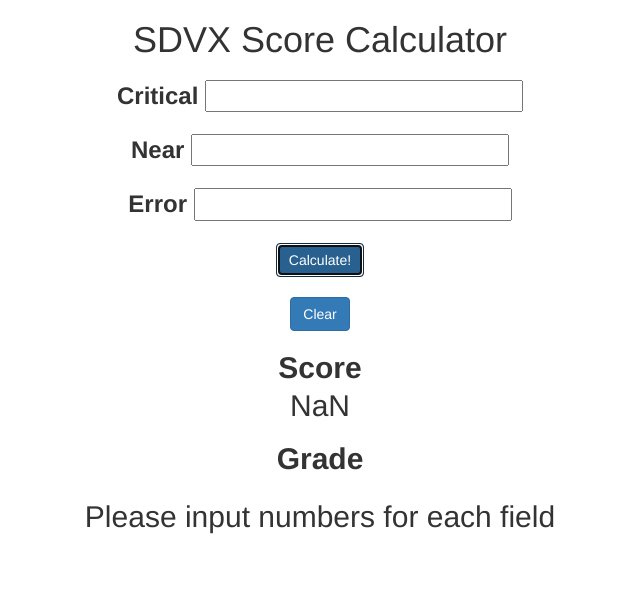
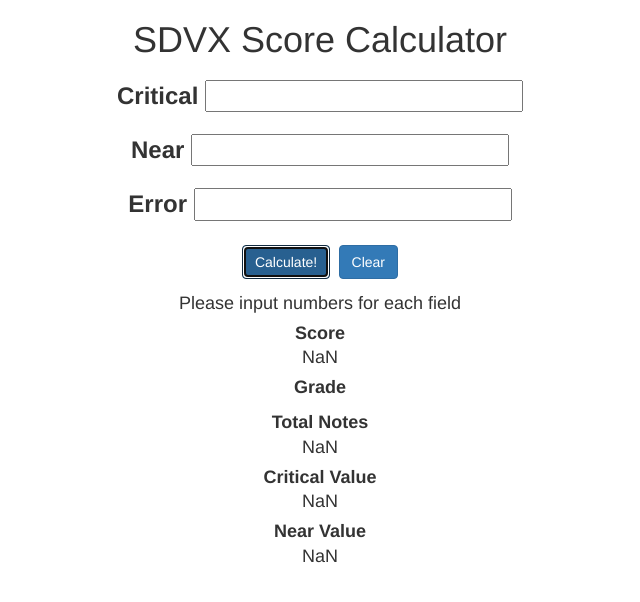
Before and after one commit to brenbread/SDVX-Score-Calculator, a plain HTML site: page index.html in a window 1280 px wide. Both pictures are taken after a click on the button "Calculate!". Shown: the whole page, without its empty margins (320-960 px from the left). Drawn offline with nearby package versions, Linux system fonts and the light colour scheme.

Commit message:
Now shows value of criticals and nears

```diff
--- a/index.html
+++ b/index.html
@@ -23,14 +23,16 @@
         <label for="error">Error</label>
         <input type="number" id="error" min="0"/>
       </h3>
-      <h2><input type="button" class="btn btn-primary" onclick="scoreCalc()" value="Calculate!"></h2>
-      <h2><input type="button" class="btn btn-primary" onclick="scoreClear()" value="Clear"></h2>
+      <h2><input type="button" class="btn btn-primary" onclick="scoreCalc()" value="Calculate!"> <input type="button" class="btn btn-primary" onclick="scoreClear()" value="Clear"></h2>
     </div>
   </form>
 
-  <h2><label for="score">Score</label> <div id="score"></div></h2>
-  <h2><label for="grade">Grade</label> <div id="grade"></div></h2>
-  <h2><div id="otherInfo"></div><h2>
+  <h4><div id="otherInfo"></div></h4>
+  <h4><label for="score">Score</label> <div id="score"></div></h4>
+  <h4><label for="grade">Grade</label> <div id="grade"></div></h4>
+  <h4><label for="totalNotes">Total Notes</label> <div id="totalNotes"></div></h4>
+  <h4><label for="critInfo">Critical Value</label> <div id="critInfo"></div></h4>
+  <h4><label for="nearInfo">Near Value</label> <div id="nearInfo"></div></h4>
   <div id="RBWawawa"></div>
 
 </center>
--- a/js/calc.js
+++ b/js/calc.js
@@ -9,7 +9,10 @@ function scoreCalc() {
   var near =parseFloat(document.getElementById("near").value);
   var error = parseFloat(document.getElementById("error").value);
   var totalNotes = critical + near + error;
+  var critVal = Math.floor(10000000/critical);
+  var nearVal = Math.floor(critVal/2);
   var otherInfo = "";
+
 
   if (critical != 0 && near == 0 && error == 0)
     {
@@ -78,6 +81,9 @@ function scoreCalc() {
   document.getElementById("score").innerHTML = Math.floor(totScore);
   document.getElementById("grade").innerHTML = grade;
   document.getElementById("otherInfo").innerHTML = otherInfo;
+  document.getElementById("totalNotes").innerHTML = totalNotes;
+  document.getElementById("critInfo").innerHTML = critVal;
+  document.getElementById("nearInfo").innerHTML = nearVal;
 
 
 }
```
